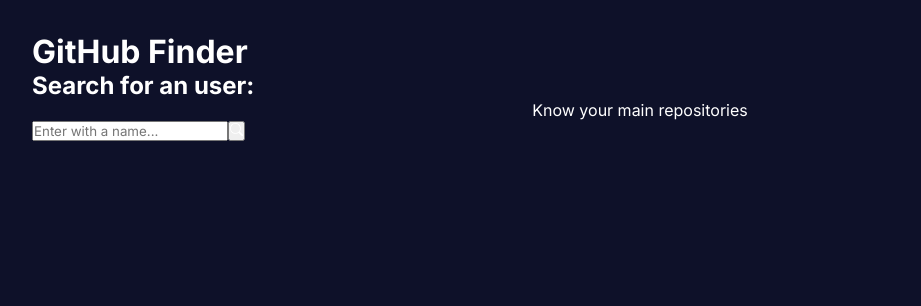
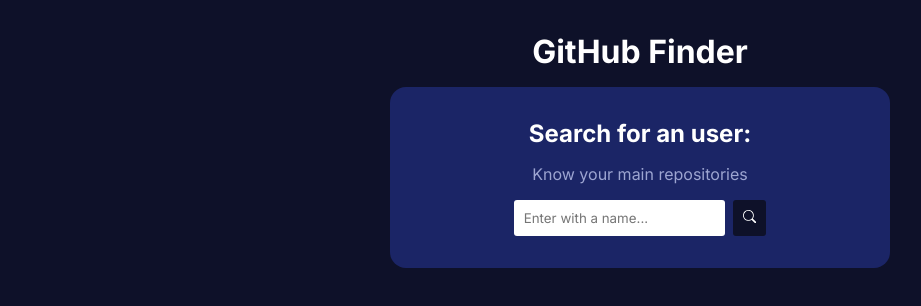
Before and after one commit to kevin504-max/API_Github, a React (Vite) app in the folder github_finder/: page / in a window 1280 px wide. Shown: the top 306 px of the page, without its empty margins (0-921 px from the left). Built offline with nearby package versions, Linux system fonts and the light colour scheme.

Commit message:
Estilizations

```diff
--- /dev/null
+++ b/github_finder/src/App.module.css
@@ -0,0 +1,9 @@
+.app {
+    max-width: 500px;
+    margin: 0 auto;
+}
+
+.app h1 {
+    text-align: center;
+    margin-bottom: 1rem;
+}
--- a/github_finder/src/App.tsx
+++ b/github_finder/src/App.tsx
@@ -1,8 +1,10 @@
 import { Outlet } from 'react-router-dom'
+
+import classes from './App.module.css'
 
 function App() {
   return (
-    <div className="App">
+    <div className={classes.app}>
       <h1>GitHub Finder</h1>
       <Outlet />
     </div>
--- /dev/null
+++ b/github_finder/src/components/Search.module.css
@@ -0,0 +1,33 @@
+.search {
+    background-color: #1b2566;
+    padding: 2rem;
+    border-radius: 1rem;
+    display: flex;
+    flex-direction: column;
+    justify-content: center;
+    align-items: center;
+    gap: 1rem;
+    margin-bottom: 1.5rem;
+}
+
+.search p {
+    color: #9da5d1;
+}
+
+.search_container {
+    display: flex;
+    gap: 0.5rem;
+}
+
+.search_container input,
+.search_container button {
+    padding: 0.6rem;
+    border-radius: 3px;
+    border: none;
+    color: #2b3566;
+}
+
+.search_container button {
+    background-color: #0e1129;
+    cursor: pointer;
+}
--- a/github_finder/src/components/Search.tsx
+++ b/github_finder/src/components/Search.tsx
@@ -6,14 +6,16 @@
 
 import { BsSearch } from 'react-icons/bs'
 
+import classes from './Search.module.css'
+
 const Search = ({loadUser}: SearchProps) => {
     const [userName, setUserName] = useState('');
 
     return (
-        <div>
+        <div className={classes.search}>
             <h2>Search for an user:</h2>
             <p>Know your main repositories</p>
-            <div>
+            <div className={classes.search_container}>
                 <input
                     type="text"
                     placeholder="Enter with a name..."
--- a/github_finder/src/routes/Home.tsx
+++ b/github_finder/src/routes/Home.tsx
@@ -10,13 +10,23 @@
     const loadUser = async (userName: string) => {
         const res = await fetch(`https://api.github.com/users/${userName}`);
         const data = await res.json();
+        const { avatar_url, login, location, followers, following } = data;
+        const userData: UserProps = {
+            avatar_url,
+            login,
+            location,
+            followers,
+            following
+        };
 
-        console.log(data);
+        setUser(userData);
+
     }
 
     return (
         <div>
             <Search loadUser={loadUser} />
+            {user && <p>{user.login}</p>}
         </div>
     )
 };
```
Also changed, not shown: github_finder/src/App.css (deleted).
